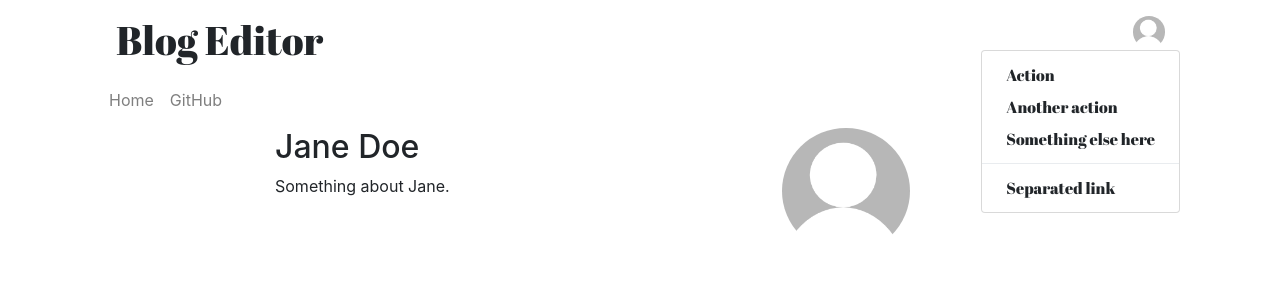
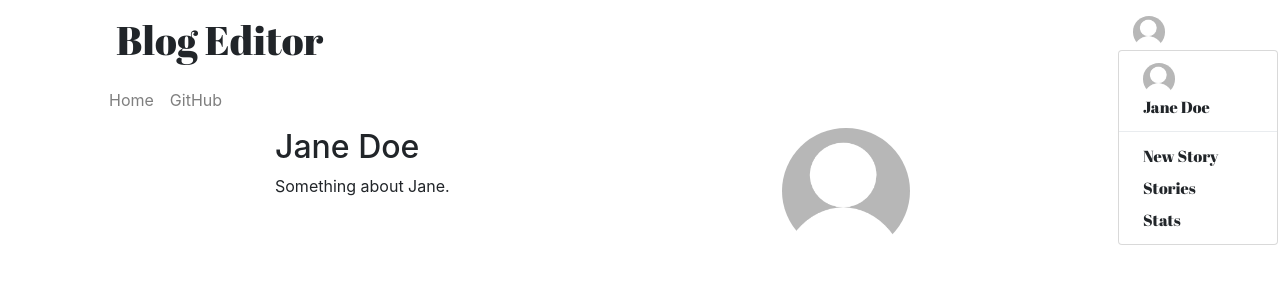
Before and after one commit to dunja-v/blog-editor-website, a React (Create React App) app in the folder blog-editor/: page /author/1 in a window 1280 px wide. Both pictures are taken after a click on the element 1149 px from the left and 31 px from the top of the page. Shown: the top 286 px of the page. Built offline with nearby package versions, Linux system fonts and the light colour scheme; data requests are answered from the project's data file.

Commit message:
Fetching user from db, adding info to dropdown

```diff
--- a/blog-editor/src/components/common/page-header/page-header.js
+++ b/blog-editor/src/components/common/page-header/page-header.js
@@ -2,21 +2,17 @@ import React from 'react';
 import './page-header.css';
 import '../common-styles.css';
 import { Link } from "react-router-dom";
-import { Row, Col, Navbar, Nav, Container, Image } from 'react-bootstrap';
-import { useUserContext } from '../../../data/context/user-context';
+import { Row, Col, Navbar, Nav, Container } from 'react-bootstrap';
 import { UserDropdown } from '../user-dropdown/user-dropdown';
 
 export function PageHeader(props) {
-    const user = useUserContext();
-
     return <Container>
         <Row className="pageHeader">
-
                 <Col>
                     <h1><Link to="/" className="textLink">Blog Editor</Link></h1>
                 </Col>
                 <Col>
-                    <UserDropdown />
+                    <UserDropdown className="user-dropdown"/>
                 </Col>
 
         </Row>
--- a/blog-editor/src/components/common/user-dropdown/user-dropdown.js
+++ b/blog-editor/src/components/common/user-dropdown/user-dropdown.js
@@ -1,20 +1,31 @@
 import React from 'react';
 import './user-dropdown.css';
-import { Dropdown, Image, Container } from 'react-bootstrap'
+import { Dropdown, Image, Container, Row, Col } from 'react-bootstrap'
+import { useUserContext } from '../../../data/context/user-context';
 import defaultUserImage from '../../../images/user.png';
 
 export function UserDropdown(props) {
+    const user = useUserContext();
 
     return <Dropdown className="user-menu">
         <Dropdown.Toggle as={Container} className="user-menu-button">
-            <Image src={defaultUserImage} className="user-image" roundedCircle />
+            <Image src={user.image ? user.image : defaultUserImage} className="user-image" roundedCircle />
         </Dropdown.Toggle>
         <Dropdown.Menu>
-            <Dropdown.Item href="#">Action</Dropdown.Item>
-            <Dropdown.Item href="#">Another action</Dropdown.Item>
-            <Dropdown.Item href="#">Something else here</Dropdown.Item>
-        <Dropdown.Divider/>
-        <Dropdown.Item href="#">Separated link</Dropdown.Item>
+            <Dropdown.Item href="#">
+                <Row>
+                    <Col>
+                        <Image src={defaultUserImage} className="user-image" roundedCircle />
+                    </Col>
+                    <Col>
+                        {user.name}
+                    </Col>
+                </Row>
+            </Dropdown.Item>
+            <Dropdown.Divider/>
+            <Dropdown.Item href="#">New Story</Dropdown.Item>
+            <Dropdown.Item href="#">Stories</Dropdown.Item>
+            <Dropdown.Item href="#">Stats</Dropdown.Item>
         </Dropdown.Menu>
     </Dropdown>
 }
--- a/blog-editor/src/data/context/user-context.js
+++ b/blog-editor/src/data/context/user-context.js
@@ -1,10 +1,19 @@
-import React from 'react';
+import React, { useState, useEffect } from 'react';
+import { getUser } from '../../api/articleApi';
 
 export const UserContext = React.createContext({});
 
 export function UserContextProvider(props) {
+    const [user, setUser] = useState({});
+
+    useEffect(() => {
+        getUser().then((loadedUser) => {
+            setUser(loadedUser);
+        });
+    }, []);
+
     return (
-        <UserContext.Provider value={{}}>
+        <UserContext.Provider value={user}>
             {props.children}
         </UserContext.Provider>
     );
--- a/blog-editor/tools/db.json
+++ b/blog-editor/tools/db.json
@@ -1,7 +1,7 @@
 {
     "user": {
         "id": 1,
-        "name": "Wade Watts"
+        "name": "Jane Doe"
     },
 
     "articles": [
```
